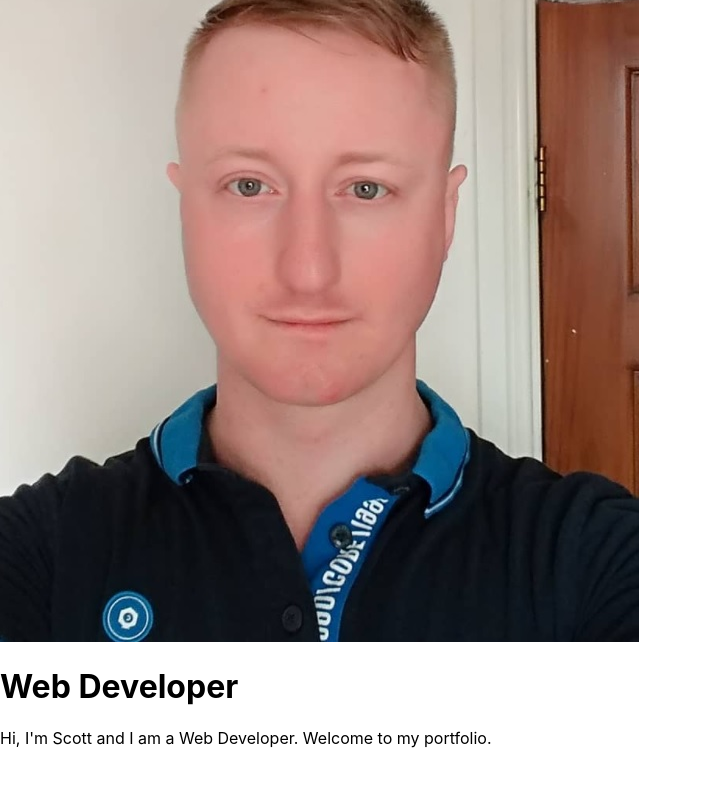
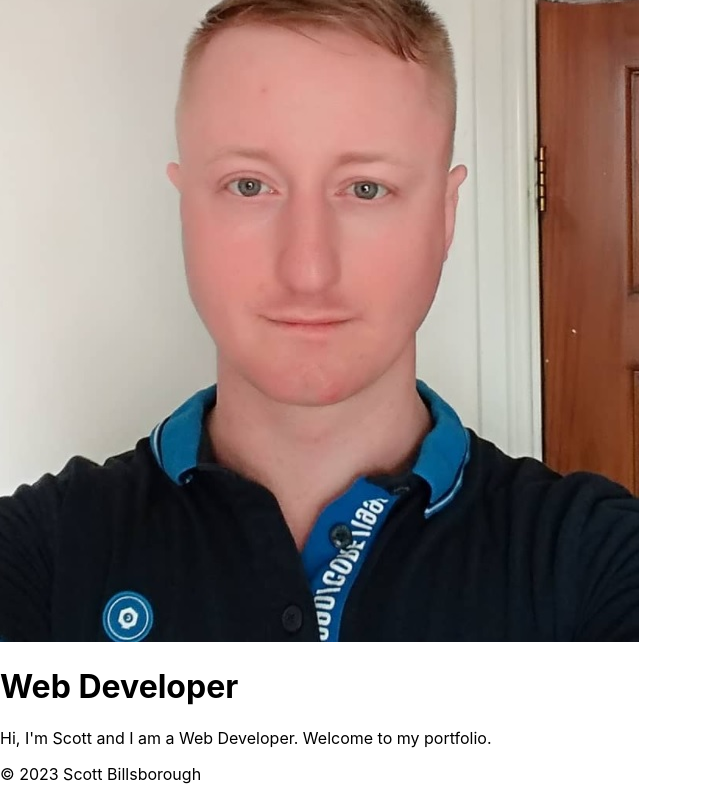
Before and after one commit to sbillsborough/react-portfolio, a React (Create React App) app in the folder react-portfolio/: page / in a window 1280 px wide. Shown: the part 290-1090 px from the top of the page, without its empty margins (0-702 px from the left). Before the commit the page ends 1054 px from the top, so only its background shows below. Built offline with nearby package versions, Linux system fonts and the light colour scheme.

Commit message:
added footer component and imported in the app.js file

```diff
--- a/react-portfolio/src/App.js
+++ b/react-portfolio/src/App.js
@@ -1,6 +1,7 @@
 // Imports components
 import { Routes, Route } from "react-router-dom";
 import Header from "./pages/Header";
+import Footer from "./pages/Footer";
 import Home from "./pages/Home";
 
 // Base App function to bring in the components and routes
@@ -15,7 +16,7 @@ function App() {
         <Route path="/contact" element={<Contact />} /> */}
       </Routes>
 
-      {/* <Footer /> */}
+      <Footer />
     </>
   );
 }
--- /dev/null
+++ b/react-portfolio/src/pages/Footer.js
@@ -0,0 +1,8 @@
+function Footer() {
+  return (
+    <div className="footer">
+      <p>&copy; 2023 Scott Billsborough</p>
+    </div>
+  );
+}
+export default Footer;
```
